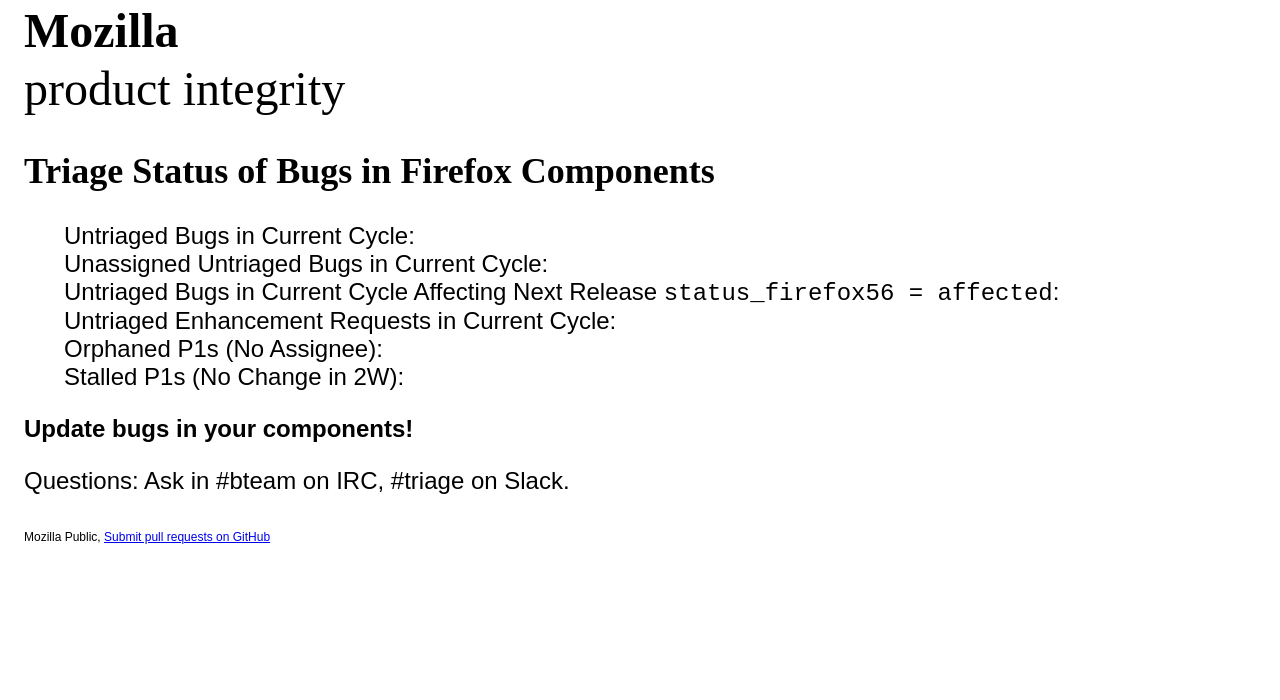
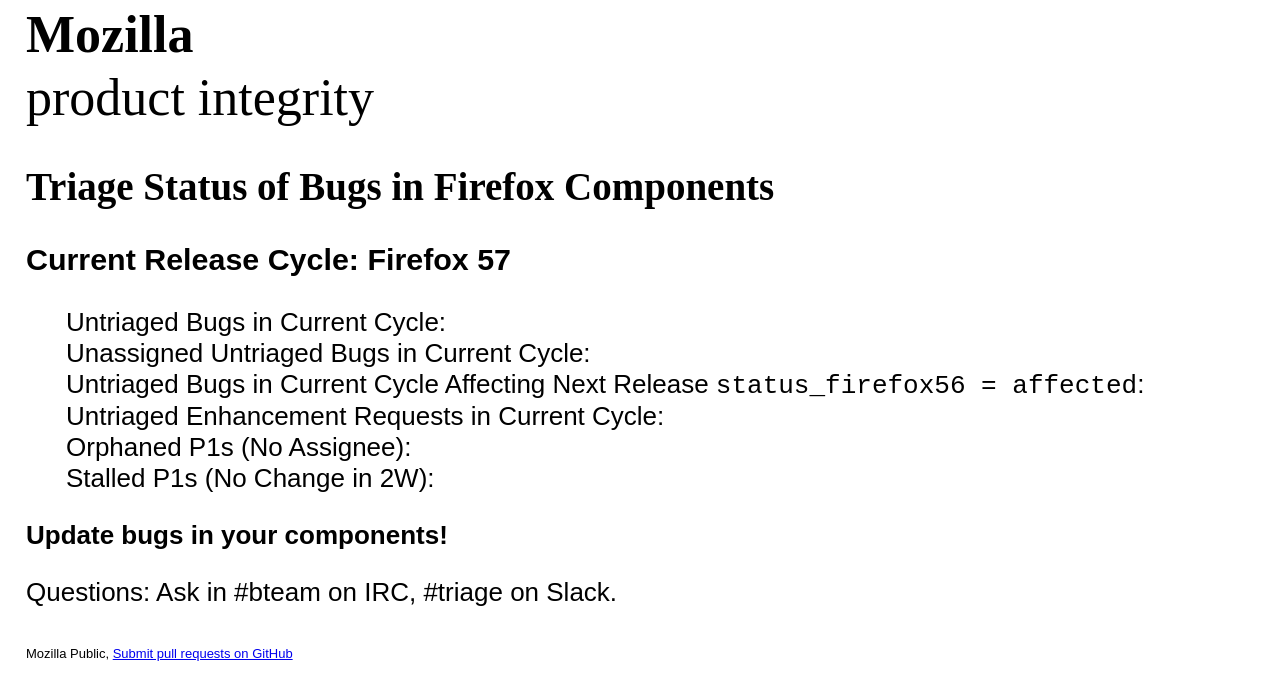
Before and after one commit to mozilla/triage-summary, a plain HTML site: page index.html in a window 1280 px wide. Drawn offline with Linux system fonts and the light colour scheme; no server answers; a web font is replaced by a local one.

Commit message:
Update for 57 cycle

```diff
--- a/index.html
+++ b/index.html
@@ -10,7 +10,7 @@
         <style>
             body {
                 font-family: 'Fira Sans', sans-serif;
-                font-size: 3vh;
+                font-size: 3.25vh;
                 padding: 0.1em 1em;
                 margin: 0;
             }
@@ -45,9 +45,11 @@
     <body>
         <h1><span>Mozilla</span><br><span>Product Integrity</span></h1>
         <h2>Triage Status of Bugs in Firefox Components</h2>
+        <h3>Current Release Cycle: <span></span></h3>
         <ul>
         </ul>
         <p><strong>Update bugs in your components!</strong></p>
+
         <p>Questions: Ask in #bteam on IRC, #triage on Slack.</p>
         <p><small>Mozilla Public, <a href="https://github.com/mozilla/triage-summary">Submit pull requests on GitHub</a></small></p>
         <script src="//cdnjs.cloudflare.com/ajax/libs/numeral.js/2.0.6/numeral.min.js"></script>
--- a/public/javascript/index.js
+++ b/public/javascript/index.js
@@ -1,16 +1,18 @@
-const untriaged = "https://bugzilla.mozilla.org/rest/bug?include_fields=id,summary,status&chfield=%5BBug%20creation%5D&chfieldfrom=2017-06-12&chfieldto=now&email1=intermittent-bug-filer%40mozilla.bugs&emailreporter1=1&emailtype1=notequals&f1=flagtypes.name&limit=0&o1=notequals&priority=--&product=Core&product=Firefox&product=Firefox%20for%20Android&product=Firefox%20for%20iOS&product=Toolkit&resolution=---&v1=needinfo%3F";
+const untriaged = "https://bugzilla.mozilla.org/rest/bug?include_fields=id,summary,status&chfield=%5BBug%20creation%5D&chfieldfrom=2017-08-02&chfieldto=now&email1=intermittent-bug-filer%40mozilla.bugs&emailreporter1=1&emailtype1=notequals&f1=flagtypes.name&limit=0&o1=notequals&priority=--&product=Core&product=Firefox&product=Firefox%20for%20Android&product=Firefox%20for%20iOS&product=Toolkit&resolution=---&v1=needinfo%3F";
 
-const unassigned = "https://bugzilla.mozilla.org/rest/bug?include_fields=id,summary,status&chfield=%5BBug%20creation%5D&chfieldfrom=2017-06-12&chfieldto=now&email1=intermittent-bug-filer%40mozilla.bugs&email2=nobody%40mozilla.org&emailassigned_to2=1&emailreporter1=1&emailtype1=notequals&emailtype2=exact&f1=flagtypes.name&limit=0&o1=notequals&priority=--&product=Core&product=Firefox&product=Firefox%20for%20Android&product=Firefox%20for%20iOS&product=Toolkit&resolution=---&v1=needinfo%3F";
+const unassigned = "https://bugzilla.mozilla.org/rest/bug?include_fields=id,summary,status&chfield=%5BBug%20creation%5D&chfieldfrom=2017-08-02&chfieldto=now&email1=intermittent-bug-filer%40mozilla.bugs&email2=nobody%40mozilla.org&emailassigned_to2=1&emailreporter1=1&emailtype1=notequals&emailtype2=exact&f1=flagtypes.name&limit=0&o1=notequals&priority=--&product=Core&product=Firefox&product=Firefox%20for%20Android&product=Firefox%20for%20iOS&product=Toolkit&resolution=---&v1=needinfo%3F";
 
 const known = "https://bugzilla.mozilla.org/rest/bug?include_fields=id,summary,status&chfield=%5BBug%20creation%5D&chfieldfrom=2017-03-06&chfieldto=now&email1=intermittent-bug-filer%40mozilla.bugs&emailreporter1=1&emailtype1=notequals&f1=flagtypes.name&f10=cf_status_firefox56&f11=CP&f12=cf_status_firefox56&f3=OP&f4=cf_status_firefox56&f5=cf_status_firefox56&f6=cf_status_firefox56&f7=cf_status_firefox56&f8=cf_status_firefox56&f9=cf_status_firefox56&j3=AND_G&o1=notequals&o12=equals&o4=notequals&o5=notequals&o6=notequals&o7=notequals&o8=notequals&o9=notequals&priority=--&product=Core&product=Firefox&product=Firefox%20for%20Android&product=Firefox%20for%20iOS&product=Toolkit&resolution=---&v1=needinfo%3F&v12=affected&v4=wontfix&v5=unaffected&v6=fixed&v7=verified&v8=disabled&v9=%20verified-disabled%20";
 
-const enhancements = "https://bugzilla.mozilla.org/rest/bug?include_fields=id,summary,status&bug_severity=enhancement&chfield=%5BBug%20creation%5D&chfieldfrom=2017-06-12&chfieldto=NOW&email1=intermittent-bug-filer%40mozilla.bugs&emailreporter1=1&emailtype1=notequals&f1=flagtypes.name&o1=notequals&priority=--&product=Core&product=Firefox&product=Firefox%20for%20Android&product=Firefox%20for%20iOS&product=Toolkit&resolution=---&v1=needinfo%3F";
+const enhancements = "https://bugzilla.mozilla.org/rest/bug?include_fields=id,summary,status&bug_severity=enhancement&chfield=%5BBug%20creation%5D&chfieldfrom=2017-08-02&chfieldto=NOW&email1=intermittent-bug-filer%40mozilla.bugs&emailreporter1=1&emailtype1=notequals&f1=flagtypes.name&o1=notequals&priority=--&product=Core&product=Firefox&product=Firefox%20for%20Android&product=Firefox%20for%20iOS&product=Toolkit&resolution=---&v1=needinfo%3F";
 
 const noassignee = "https://bugzilla.mozilla.org/rest/bug?include_fields=id,summary,status&chfield=%5BBug%20creation%5D&chfieldfrom=2016-06-01&chfieldto=Now&email1=nobody%40mozilla.org&emailassigned_to1=1&emailtype1=exact&f1=delta_ts&f2=flagtypes.name&known_name=Orphaned%20P1s&o1=lessthan&o2=notsubstring&priority=P1&product=Core&product=Firefox&product=Firefox%20for%20Android&product=Firefox%20for%20iOS&product=Toolkit&resolution=---&v1=-2w&v2=needinfo%3F";
 
 const stalled = "https://bugzilla.mozilla.org/rest/bug?include_fields=id,summary,status&chfield=%5BBug%20creation%5D&chfieldfrom=2016-06-01&chfieldto=Now&email1=nobody%40mozilla.org&emailassigned_to1=1&emailtype1=notequals&f1=delta_ts&f2=flagtypes.name&o1=lessthan&o2=notsubstring&priority=P1&product=Core&product=Firefox&product=Firefox%20for%20Android&product=Firefox%20for%20iOS&product=Toolkit&resolution=---&v1=-2w&v2=needinfo%3F";
 
-var currentCycle = [
+var currentCycle = 'Firefox 57';
+
+var reports = [
     {title: "Untriaged Bugs in Current Cycle",
      name: "untriaged",
      url: untriaged},
@@ -33,7 +35,9 @@
 
 var first = true;
 
-currentCycle.forEach(report => {
+document.querySelector('body h3 span').insertAdjacentText('beforeend', currentCycle);
+
+reports.forEach(report => {
     document.querySelector('body ul')
     .insertAdjacentHTML('beforeend', `<li class="${report.name}">${report.title}: <span></span></li>`);
 
```
